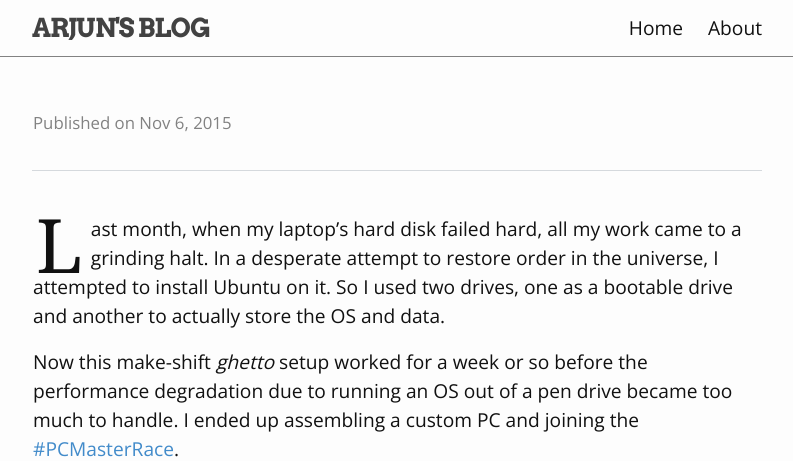
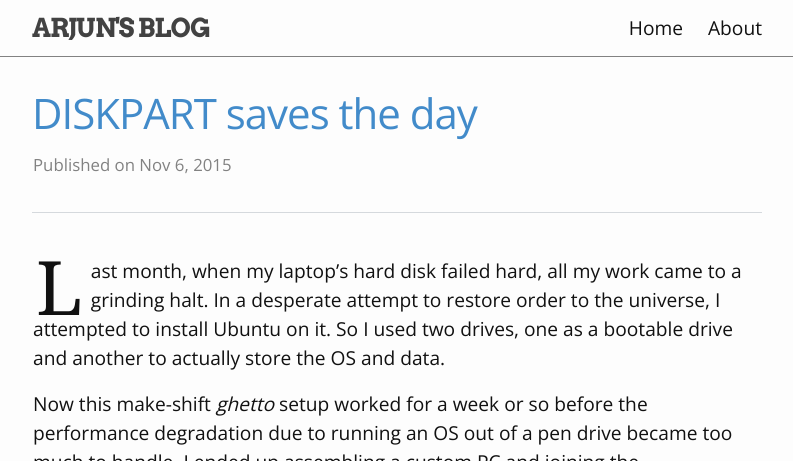
Before and after one commit to arjunnn/blog, a Jekyll site: the page built from _posts/2015-11-06-recover-bootable-pen-drive.markdown, in a window 1280 px wide, cut to the strip 0-461 px from the top of the page. Shown: the whole strip, without its empty margins (243-1036 px from the left). Built offline with Jekyll 4.4.1, drawn with Linux system fonts in a browser that asks for light colours; some of the changed text lies outside the part shown.

Commit message:
fixed typos

```diff
--- a/_posts/2015-11-06-recover-bootable-pen-drive.markdown
+++ b/_posts/2015-11-06-recover-bootable-pen-drive.markdown
@@ -1,13 +1,13 @@
 ---
 layout: post
-title: ""
+title: "DISKPART saves the day"
 date: 2015-11-06 22:26:00
 categories:
   -miscellaneous
 ---
 
 Last month, when my laptop's hard disk failed hard, all my work came to a grinding halt. In a desperate
-attempt to restore order in the universe, I attempted to install Ubuntu on it. So I used two drives, one as a bootable drive and another to actually store the OS and data.
+attempt to restore order to the universe, I attempted to install Ubuntu on it. So I used two drives, one as a bootable drive and another to actually store the OS and data.
 
 Now this make-shift *ghetto* setup worked for a week or so before the performance degradation due to
 running an OS out of a pen drive became too much to handle. I ended up assembling a custom PC and joining
@@ -23,9 +23,10 @@ Here's what I did:
 
 {%highlight bash%}
 
-Run CMD as Administrator
+run CMD as administrator
+diskpart
 list disk
-select disk 4 (mine was 4)
+select disk 4 #mine was 4
 clean
 create partition primary
 active
```
